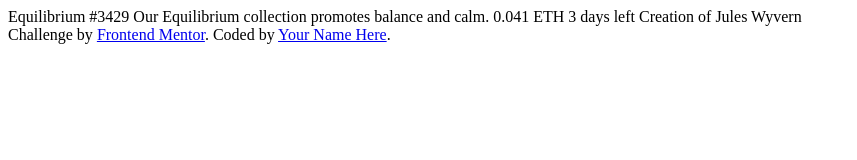
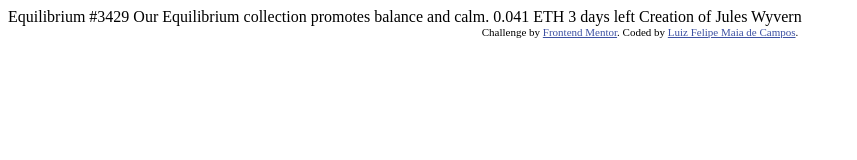
Before and after one commit to Luiz-FelipeC/NFT-preview, a plain HTML site: page index.html in a window 1280 px wide. Shown: the whole page, without its empty margins (0-857 px from the left). Drawn offline with Linux system fonts and the light colour scheme.

Commit message:
First Change

```diff
--- a/index.html
+++ b/index.html
@@ -2,11 +2,15 @@
 <html lang="en">
 <head>
   <meta charset="UTF-8">
-  <meta name="viewport" content="width=device-width, initial-scale=1.0"> <!-- displays site properly based on user's device -->
+  <meta name="viewport" content="width=device-width, initial-scale=1.0">
+  <title>NFT preview card component</title>
+  <link rel="shortcut icon" href="/images/favicon-32x32.png" type="image/x-icon">
+  <link rel="stylesheet" href="/src/reset.css">
+  <link rel="stylesheet" href="/src/style.css">
 
-  <link rel="icon" type="image/png" sizes="32x32" href="./images/favicon-32x32.png">
 
-  <title>Frontend Mentor | NFT preview card component</title>
+
+
 </head>
 <body>
 
@@ -21,7 +25,7 @@
 
   <div class="attribution">
     Challenge by <a href="https://www.frontendmentor.io?ref=challenge" target="_blank">Frontend Mentor</a>.
-    Coded by <a href="#">Your Name Here</a>.
+    Coded by <a href="https://github.com/Luiz-FelipeC">Luiz Felipe Maia de Campos</a>.
   </div>
 </body>
 </html>
```
